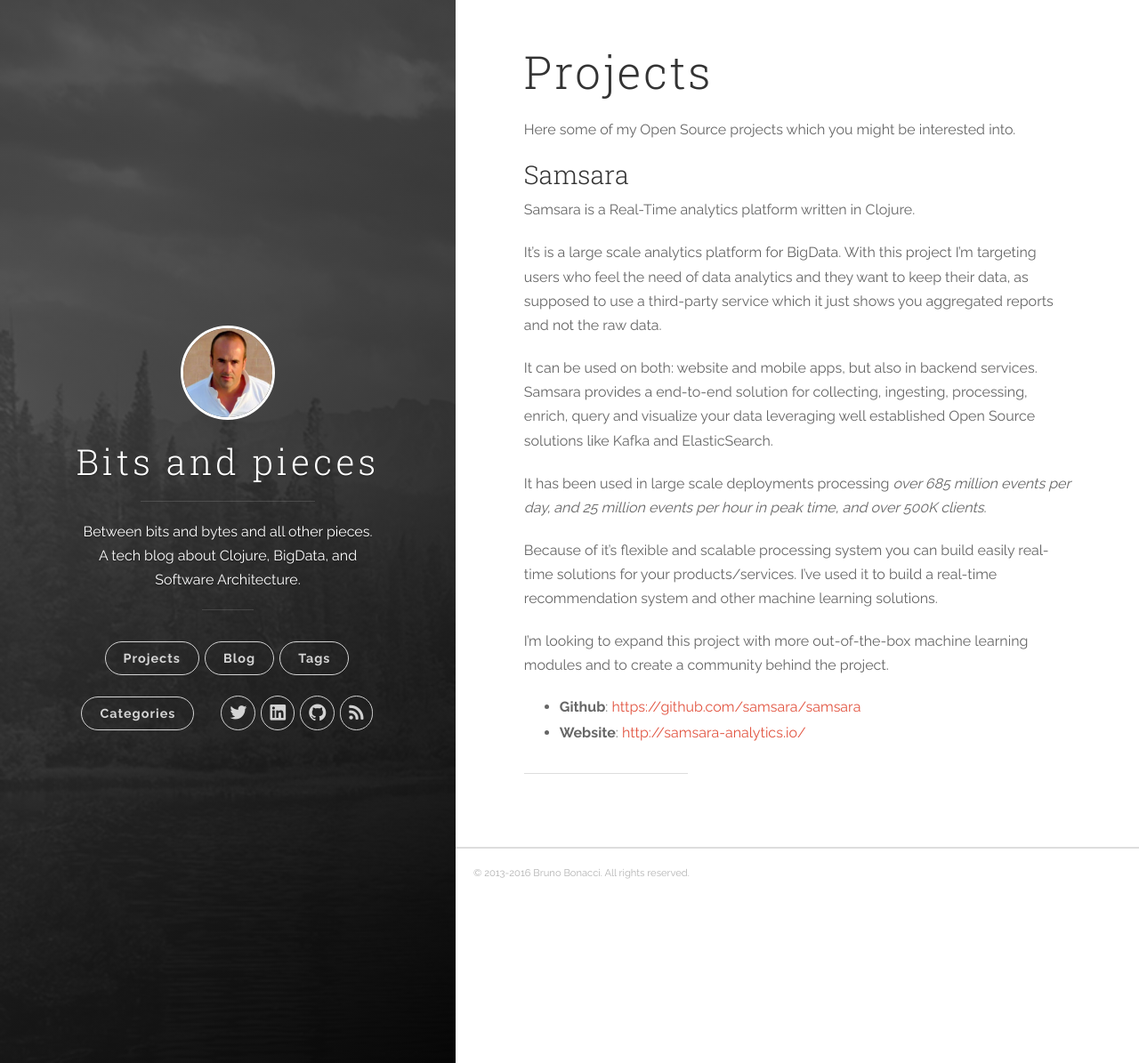
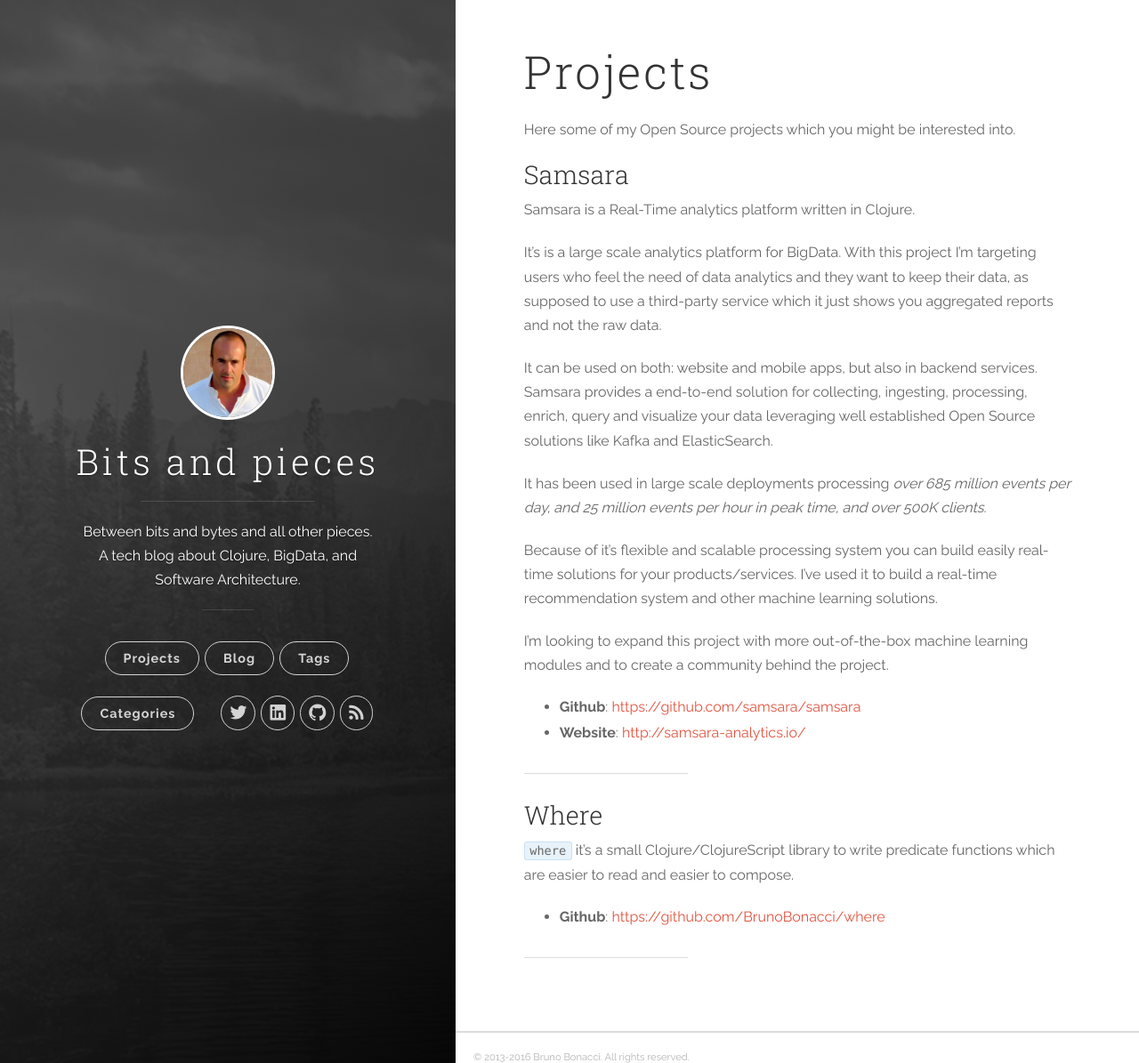
Before and after one commit to BrunoBonacci/brunobonacci.github.io, a Jekyll site: the page built from projects.md, in a window 1280 px wide and 1195 px high. Shown: the whole window at 89% size. Built offline with Jekyll 4.4.1, drawn with Linux system fonts in a browser that asks for light colours; nearby versions of some CDN libraries.

Commit message:
adding where in my projects list

```diff
--- a/projects.md
+++ b/projects.md
@@ -39,3 +39,12 @@
   * **Website**: [http://samsara-analytics.io/](http://samsara-analytics.io/)
 
 ---
+
+### Where
+
+`where` it's a small Clojure/ClojureScript library to write predicate
+functions which are easier to read and easier to compose.
+
+  * **Github**: [https://github.com/BrunoBonacci/where](https://github.com/BrunoBonacci/where)
+
+---
```
